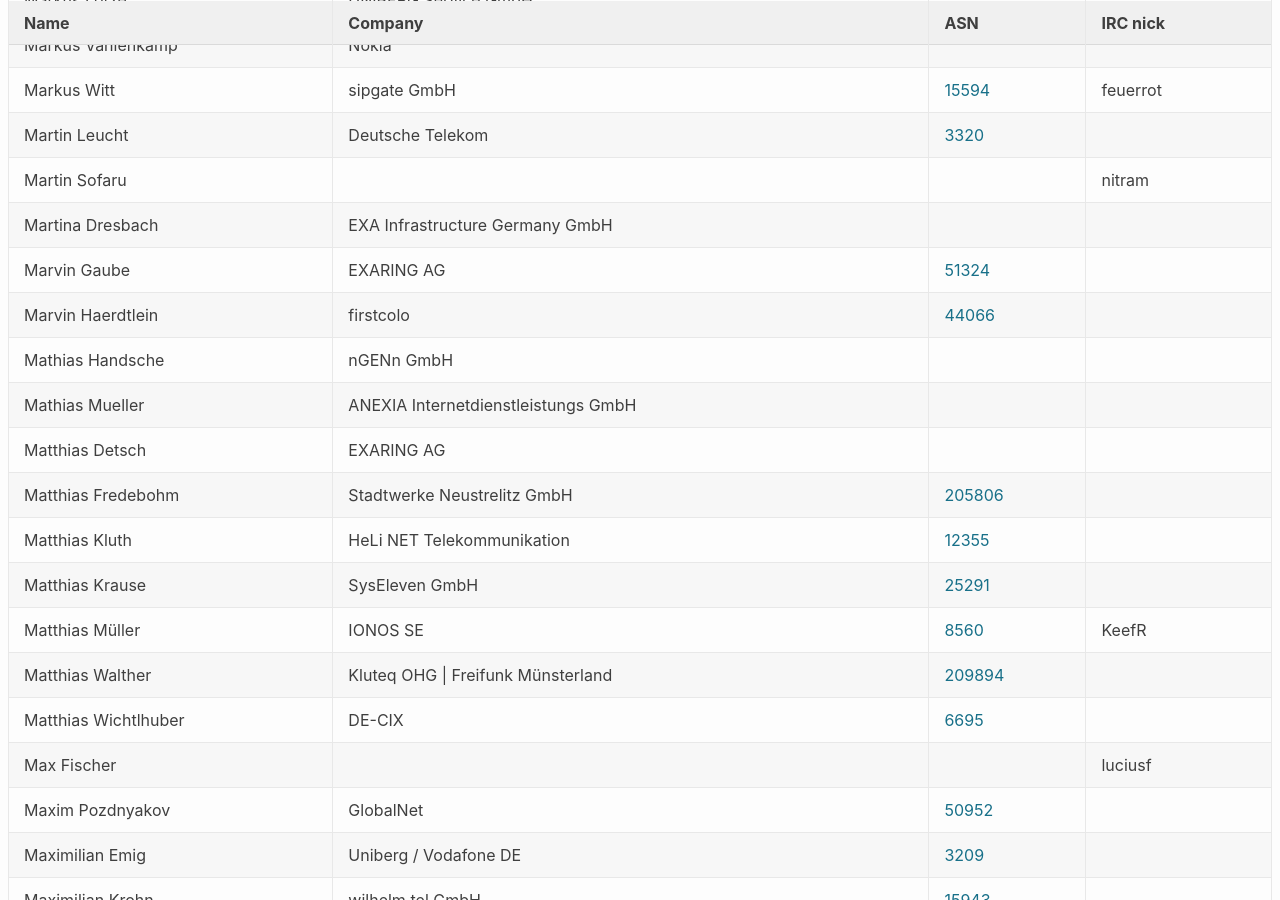
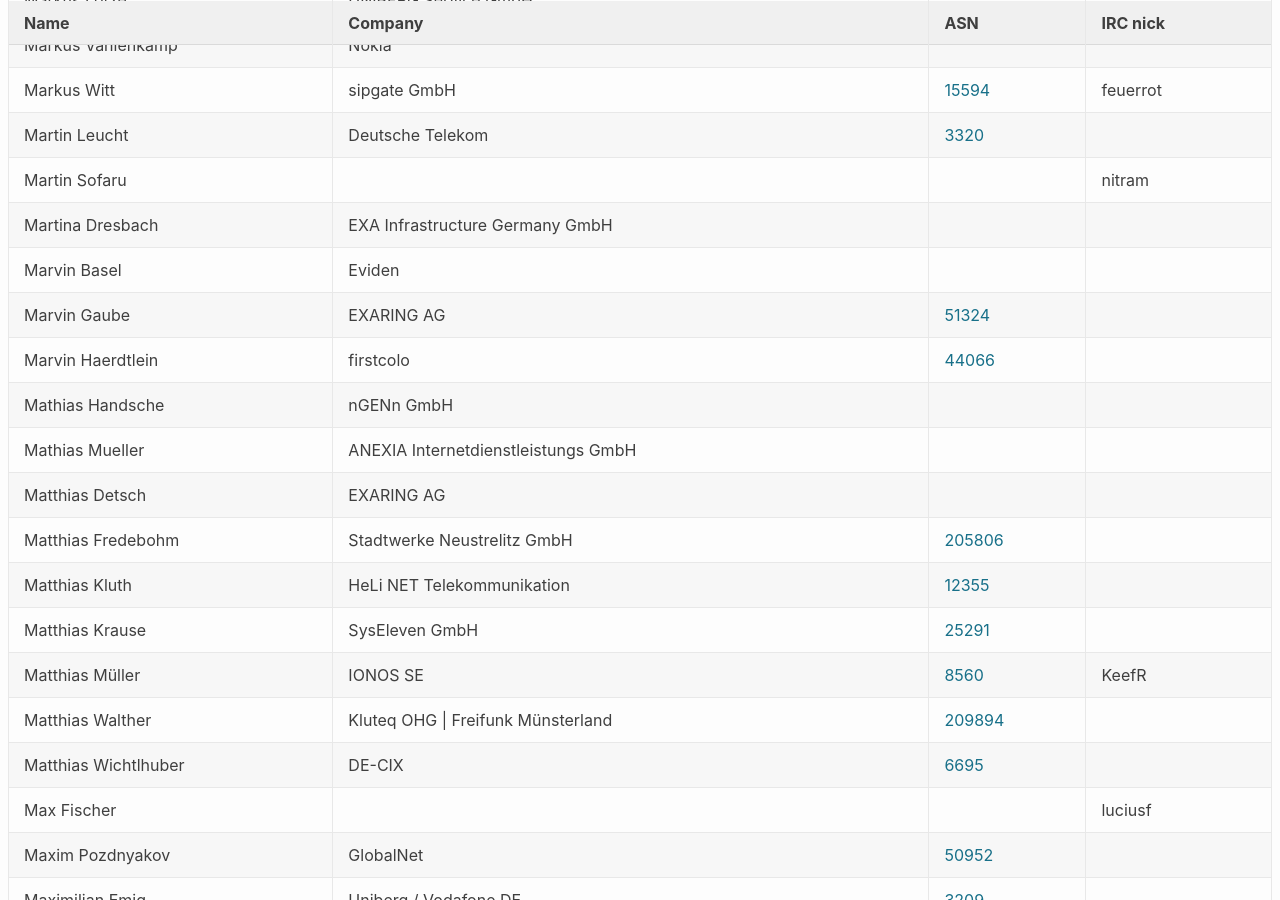
Before and after one commit to denog/pretix-attendeelist, a Jekyll site: the page built from denog15/index.md, in a window 1280 px wide and 900 px high, scrolled down 10999 px. Built offline with Jekyll 4.4.1, drawn with Linux system fonts in a browser that asks for light colours.

Commit message:
Latest data: Tue Nov  7 11:09:57 UTC 2023

```diff
--- a/_data/attendees_denog15_onsite.json
+++ b/_data/attendees_denog15_onsite.json
@@ -1476,6 +1476,12 @@
     "asn": null
   },
   {
+    "name": "Marvin Basel",
+    "company": "Eviden",
+    "irc": null,
+    "asn": null
+  },
+  {
     "name": "Marvin Gaube",
     "company": "EXARING AG",
     "irc": null,
```
